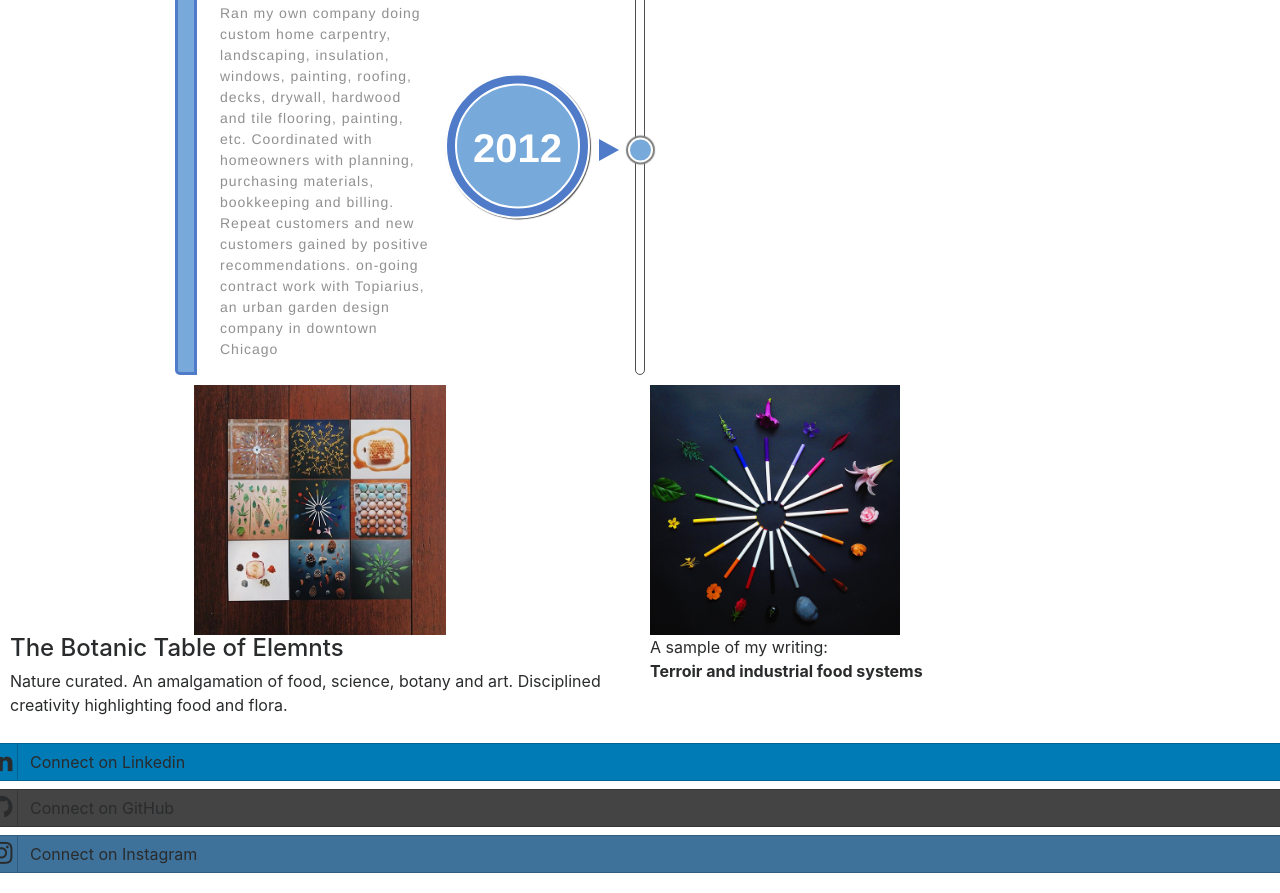
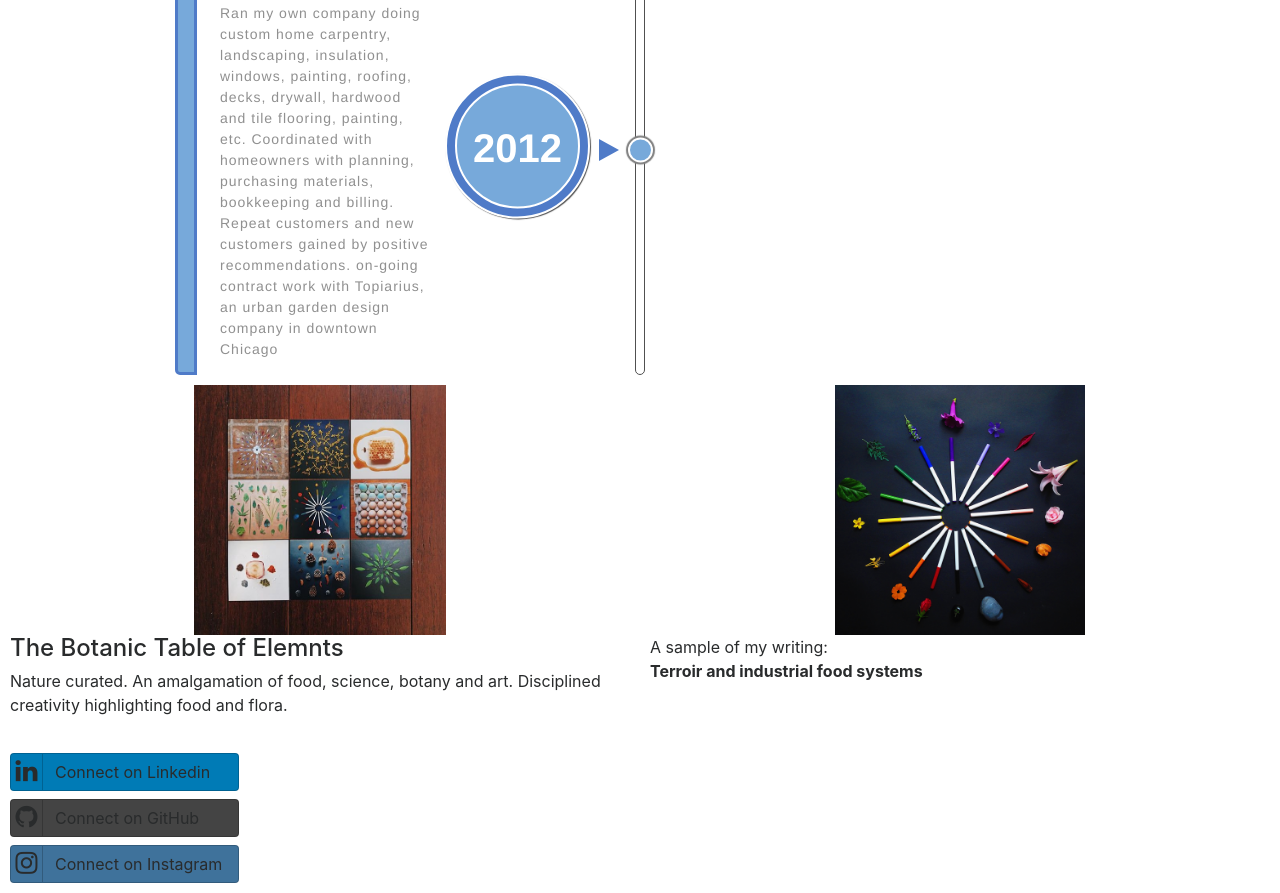
Before and after one commit to ErikDAmundsen/ErikDAmundsen.github.io, a plain HTML site: page index.html in a window 1280 px wide. Shown: the part 2604-3497 px from the top of the page. Drawn offline with nearby package versions, Linux system fonts and the light colour scheme; a script that the page names is missing.

Commit message:
version 1 turned in

```diff
--- a/css/style.css
+++ b/css/style.css
@@ -391,3 +391,8 @@ end timeline start links
 /*===========================================================
 end link start connect
 =======================================================*/
+
+.rowconnect {
+
+    float:left;
+}
--- a/index.html
+++ b/index.html
@@ -151,15 +151,16 @@
 <div id="photographywriting">
         <div class="row mx-auto">
                 <div class="column2">
-
-                    <img src="./images/btephotos.png" id="btephotos" alt="photos" class="mx-auto d-block">
+                    <a href="https://www.instagram.com/thebotanictableofelements/" target="blank">
+                    <img src="./images/btephotos.png" id="btephotos" alt="photos" class="mx-auto d-block"></a>
                     <h4 class="mx-auto d-block"> The Botanic Table of Elemnts</h4>
                     <p class="mx-auto d-block">Nature curated. An amalgamation of food, science, botany and art. Disciplined creativity highlighting food and flora.</p>
 
                 </div>
                 <div class="column2">
-                        <img src="./images/pen spiral.jpg" id="writing" alt="photos">
-                        <p>A sample of my writing:<br><strong>Terroir and industrial food systems</strong></p>
+                        <a href="https://thefeedfeed.com/story-article/thefeedfeed/terroir-and-industrial-food-systems-1"  target="_blank">
+                        <img class="mx-auto d-block" src="./images/pen spiral.jpg" id="writing" alt="photos"></a>
+                        <p class="mx-auto d-block">A sample of my writing:<br><strong>Terroir and industrial food systems</strong></p>
 
                 </div>
               </div>
@@ -167,15 +168,15 @@
 <!--end photo writing   -->
 
 <!--start connect   -->
-<div id="connect"class= "row"  >
+<div id="connect" class= "rowconnect column "  >
 
-        <a class="btn btn-block btn-social btn-linkedin">
+        <a class="btn btn-block btn-social btn-linkedin ">
                 <span class="fa fa-linkedin"></span> Connect on Linkedin
               </a>
-              <a class="btn btn-block btn-social btn-github">
+              <a class="btn btn-block btn-social btn-github ">
                     <span class="fa fa-github"></span> Connect on GitHub
                   </a>
-                  <a class="btn btn-block btn-social btn-instagram">
+                  <a class="btn btn-block btn-social btn-instagram ">
                         <span class="fa fa-instagram"></span> Connect on Instagram
                       </a>
         <!--Instagram-->
```
Also changed, not shown: 1 other file.
